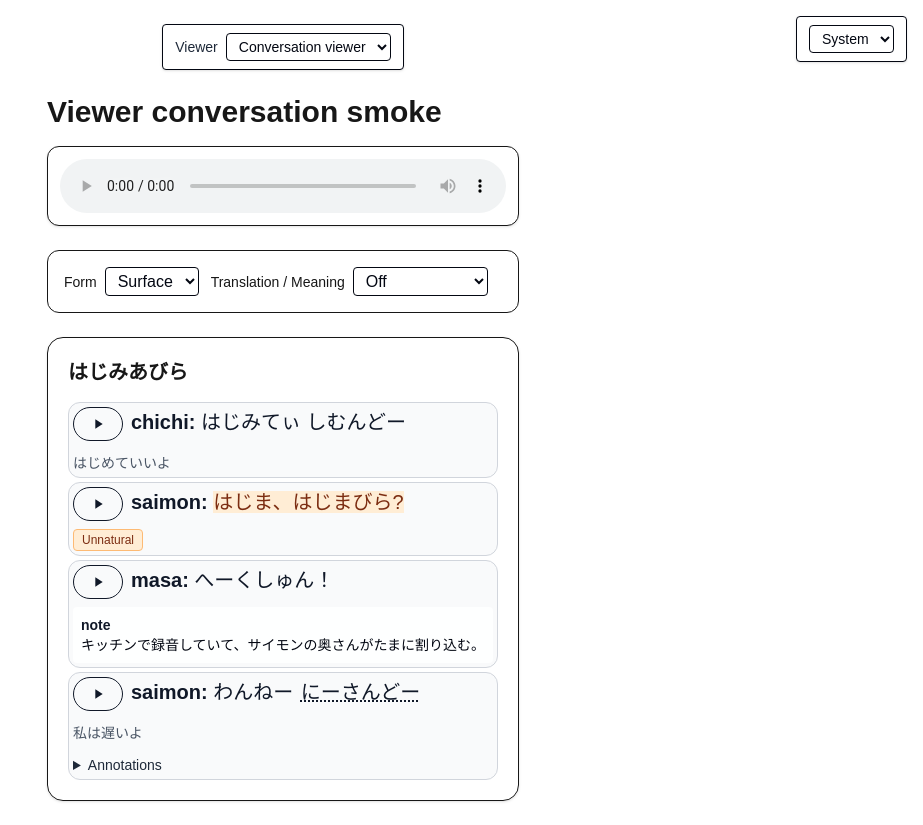
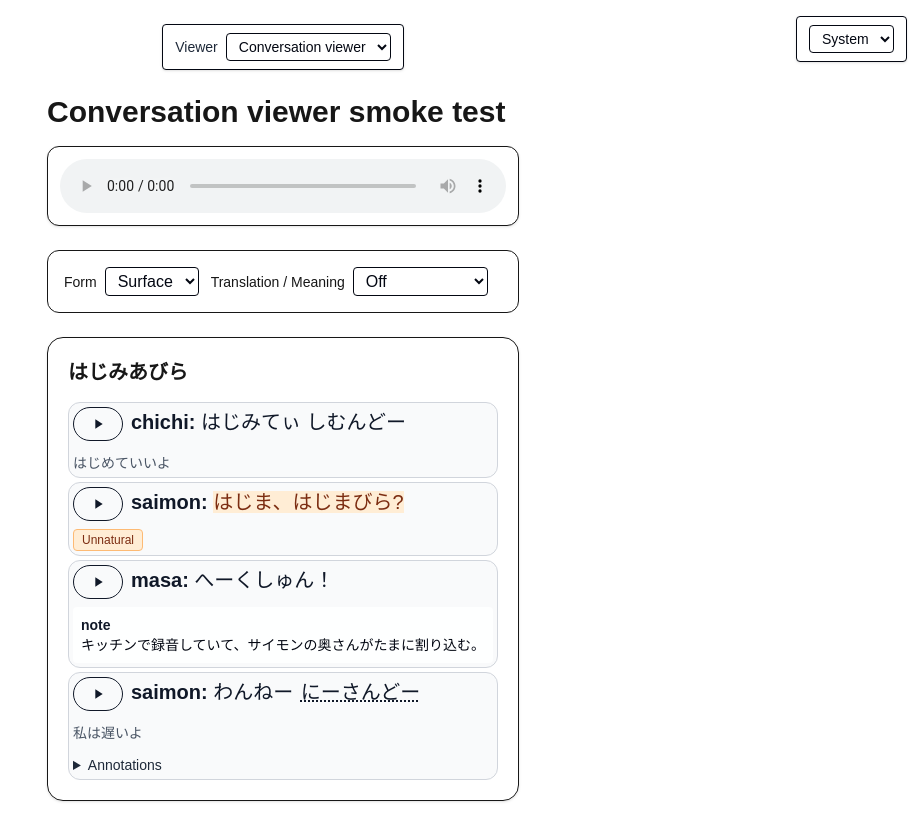
Before and after one commit to hissanova/language-creator-tool, a Next.js app: page /contents/lessons/sample in a window 1280 px wide. Shown: the whole page, without its empty margins (357-1280 px from the left). Built offline with nearby package versions, Linux system fonts and the light colour scheme.

Commit message:
small modification

```diff
--- a/samples/core-json/viewer-conversation-smoke.ts
+++ b/samples/core-json/viewer-conversation-smoke.ts
@@ -20,7 +20,7 @@ import type { Document } from "@/app/types/core/document";
 export const viewerConversationSmoke = {
   metadata: {
     specVersion: "0.5-draft",
-    title: "Viewer conversation smoke",
+    title: "Conversation viewer smoke test",
     documentType: "conversation",
     defaultLanguageId: "uchi",
     defaultFormId: "surface",
```
Also changed, not shown: 1 other file (tests, documents, lock files or other folders).
